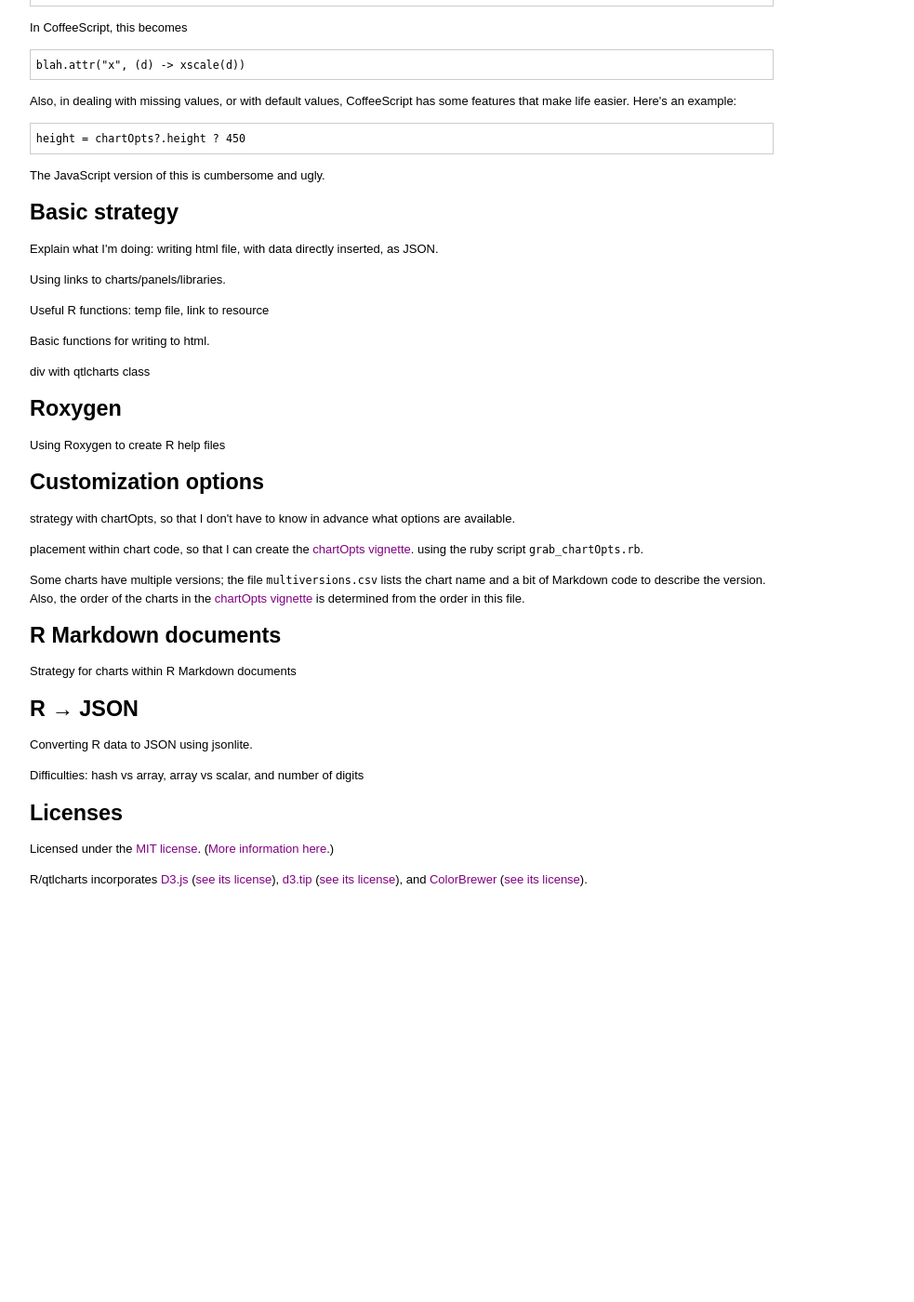
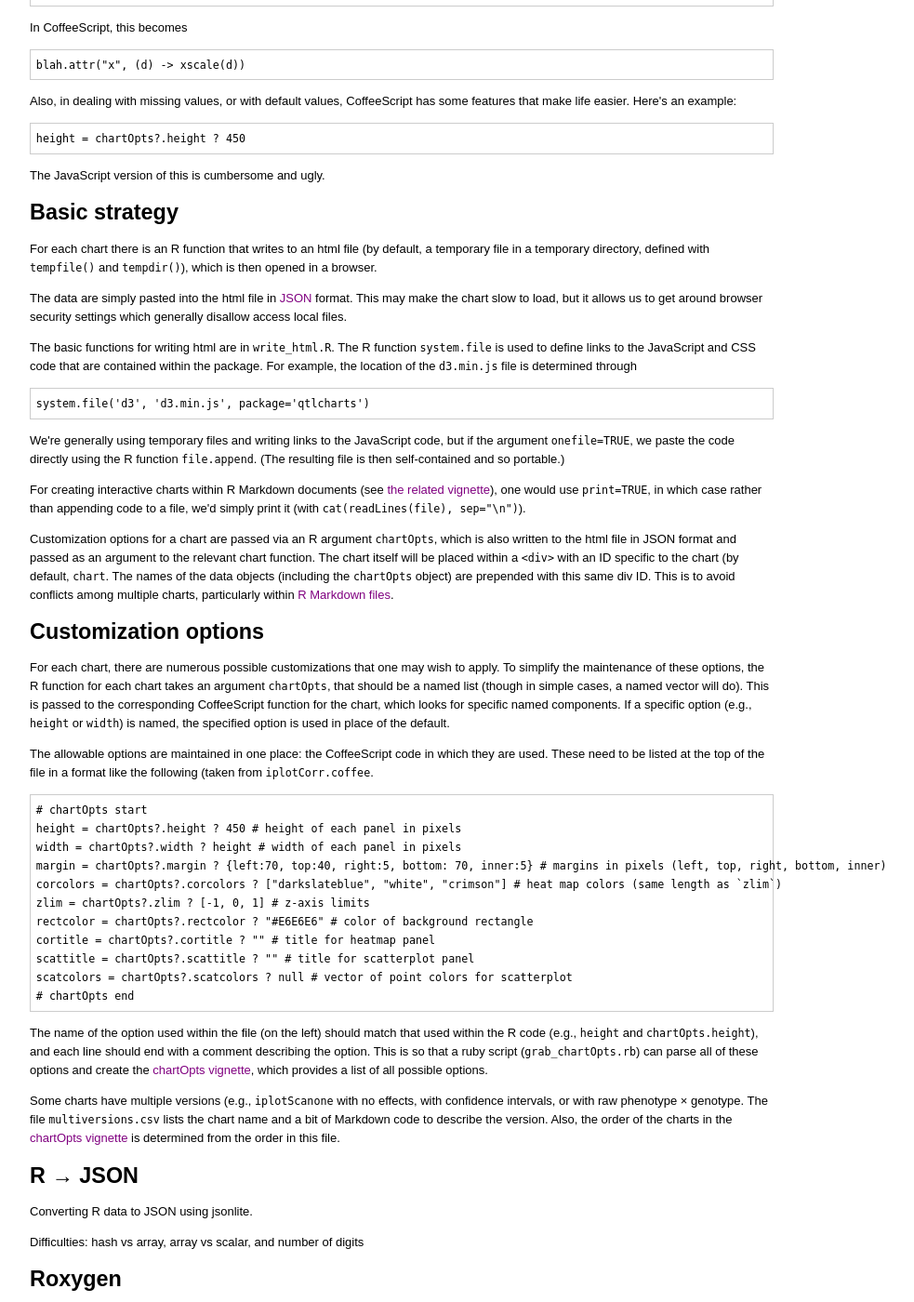
Before and after one commit to kbroman/qtlcharts, a Jekyll site: the page assets/vignettes/develGuide.html, which Jekyll copies as it is, in a window 1280 px wide and 1400 px high, scrolled down 720 px. Shown: the whole window at 93% size, without its empty margins (81-1064 px from the left). Built offline with Jekyll 4.4.1, drawn with Linux system fonts in a browser that asks for light colours; before the commit the page ends 1702 px from its top, so only the background shows below that; some of the changed text lies outside the part shown.

Commit message:
develGuide: basic strategy + chartOpts

```diff
--- a/assets/vignettes/develGuide.html
+++ b/assets/vignettes/develGuide.html
@@ -221,7 +221,7 @@ CoffeeScript? I just like it better. CoffeeScript is a nicer language
 and is more fun to code.</p>
 
 <p><a href="http://d3js.org">D3</a> code generally includes a lot of anonymous
-functions, like </p>
+functions, like</p>
 
 <pre><code>blah.attr(&quot;x&quot;, function(d) { return xscale(d); });
 </code></pre>
@@ -242,46 +242,98 @@ example:</p>
 
 <h2>Basic strategy</h2>
 
-<p>Explain what I&#39;m doing: writing html file, with data directly
-inserted, as JSON. </p>
+<p>For each chart there is an R function that writes to an html file (by
+default, a temporary file in a temporary directory, defined with
+<code>tempfile()</code> and <code>tempdir()</code>), which is then opened in a browser.</p>
 
-<p>Using links to charts/panels/libraries.</p>
+<p>The data are simply pasted into the html file in
+<a href="http://json.org">JSON</a> format. This may make the chart slow to load,
+but it allows us to get around browser security settings which
+generally disallow access local files.</p>
 
-<p>Useful R functions: temp file, link to resource</p>
+<p>The basic functions for writing html are in
+<a href="https://github.com/kbroman/qtlcharts/blob/master/R/write_html.R"><code>write_html.R</code></a>.
+The R function <code>system.file</code> is used to define links to the JavaScript
+and CSS code that are contained within the package. For example, the
+location of the <code>d3.min.js</code> file is determined through</p>
 
-<p>Basic functions for writing to html.</p>
+<pre><code>system.file(&#39;d3&#39;, &#39;d3.min.js&#39;, package=&#39;qtlcharts&#39;)
+</code></pre>
 
-<p>div with qtlcharts class</p>
+<p>We&#39;re generally using temporary files and writing links to the
+JavaScript code, but if the argument <code>onefile=TRUE</code>, we paste the code
+directly using the R function <code>file.append</code>. (The resulting file is
+then self-contained and so portable.)</p>
 
-<h2>Roxygen</h2>
+<p>For creating interactive charts within R Markdown documents (see
+<a href="http://kbroman.github.io/qtlcharts/assets/vignettes/Rmarkdown.html">the related vignette</a>),
+one would use <code>print=TRUE</code>, in which case rather than appending code
+to a file, we&#39;d simply print it (with <code>cat(readLines(file), sep=&quot;\n&quot;)</code>).</p>
 
-<p>Using Roxygen to create R help files</p>
+<p>Customization options for a chart are passed via an R argument
+<code>chartOpts</code>, which is also written to the html file in JSON format and
+passed as an argument to the relevant chart function. The chart itself
+will be placed within a <code>&lt;div&gt;</code> with an ID specific to the chart (by
+default, <code>chart</code>. The names of the data objects (including the
+<code>chartOpts</code> object) are prepended with this same div ID. This is to
+avoid conflicts among multiple charts, particularly within
+<a href="http://kbroman.github.io/qtlcharts/assets/vignettes/Rmarkdown.html">R Markdown files</a>.</p>
 
 <h2>Customization options</h2>
 
-<p>strategy with chartOpts, so that I don&#39;t have to know in advance what
-options are available.</p>
+<p>For each chart, there are numerous possible customizations that one
+may wish to apply. To simplify the maintenance of these options, the R
+function for each chart takes an argument <code>chartOpts</code>, that should be
+a named list (though in simple cases, a named vector will do). This is
+passed to the corresponding CoffeeScript function for the chart, which
+looks for specific named components. If a specific option (e.g.,
+<code>height</code> or <code>width</code>) is named, the specified option is used in place
+of the default.</p>
 
-<p>placement within chart code, so that I can create the
-<a href="http://kbroman.github.io/qtlcharts/assets/vignettes/chartOpts.html">chartOpts vignette</a>.
-using the ruby script
-<a href="https://github.com/kbroman/qtlcharts/blob/master/vignettes/chartOpts/grab_chartOpts.rb"><code>grab_chartOpts.rb</code></a>.</p>
+<p>The allowable options are maintained in one place: the CoffeeScript
+code in which they are used. These need to be listed at the top of the
+file in a format like the following (taken from
+<a href="https://github.com/kbroman/qtlcharts/tree/master/inst/charts/iplotCorr.coffee"><code>iplotCorr.coffee</code></a>.</p>
 
-<p>Some charts have multiple versions; the file <a href="https://github.com/kbroman/qtlcharts/blob/master/vignettes/chartOpts/multiversions.csv"><code>multiversions.csv</code></a>
+<pre><code># chartOpts start
+height = chartOpts?.height ? 450 # height of each panel in pixels
+width = chartOpts?.width ? height # width of each panel in pixels
+margin = chartOpts?.margin ? {left:70, top:40, right:5, bottom: 70, inner:5} # margins in pixels (left, top, right, bottom, inner)
+corcolors = chartOpts?.corcolors ? [&quot;darkslateblue&quot;, &quot;white&quot;, &quot;crimson&quot;] # heat map colors (same length as `zlim`)
+zlim = chartOpts?.zlim ? [-1, 0, 1] # z-axis limits
+rectcolor = chartOpts?.rectcolor ? &quot;#E6E6E6&quot; # color of background rectangle
+cortitle = chartOpts?.cortitle ? &quot;&quot; # title for heatmap panel
+scattitle = chartOpts?.scattitle ? &quot;&quot; # title for scatterplot panel
+scatcolors = chartOpts?.scatcolors ? null # vector of point colors for scatterplot
+# chartOpts end
+</code></pre>
+
+<p>The name of the option used within the file (on the left) should match
+that used within the R code (e.g., <code>height</code> and <code>chartOpts.height</code>),
+and each line should end with a comment describing the option.
+This is so that a ruby script
+(<a href="https://github.com/kbroman/qtlcharts/blob/master/vignettes/chartOpts/grab_chartOpts.rb"><code>grab_chartOpts.rb</code></a>)
+can parse all of these options and create the
+<a href="http://kbroman.github.io/qtlcharts/assets/vignettes/chartOpts.html">chartOpts vignette</a>,
+which provides a list of all possible options.</p>
+
+<p>Some charts have multiple versions (e.g., <code>iplotScanone</code> with no
+effects, with confidence intervals, or with raw phenotype &times;
+genotype.  The file <a href="https://github.com/kbroman/qtlcharts/blob/master/vignettes/chartOpts/multiversions.csv"><code>multiversions.csv</code></a>
 lists the chart name and a bit of Markdown code to describe the
 version. Also, the order of the charts in the
 <a href="http://kbroman.github.io/qtlcharts/assets/vignettes/chartOpts.html">chartOpts vignette</a>
 is determined from the order in this file.</p>
 
-<h2>R Markdown documents</h2>
-
-<p>Strategy for charts within R Markdown documents</p>
-
 <h2>R &rarr; JSON</h2>
 
 <p>Converting R data to JSON using jsonlite.</p>
 
-<p>Difficulties: hash vs array, array vs scalar, and number of digits </p>
+<p>Difficulties: hash vs array, array vs scalar, and number of digits</p>
+
+<h2>Roxygen</h2>
+
+<p>Using Roxygen to create R help files</p>
 
 <h2>Licenses</h2>
 
```
